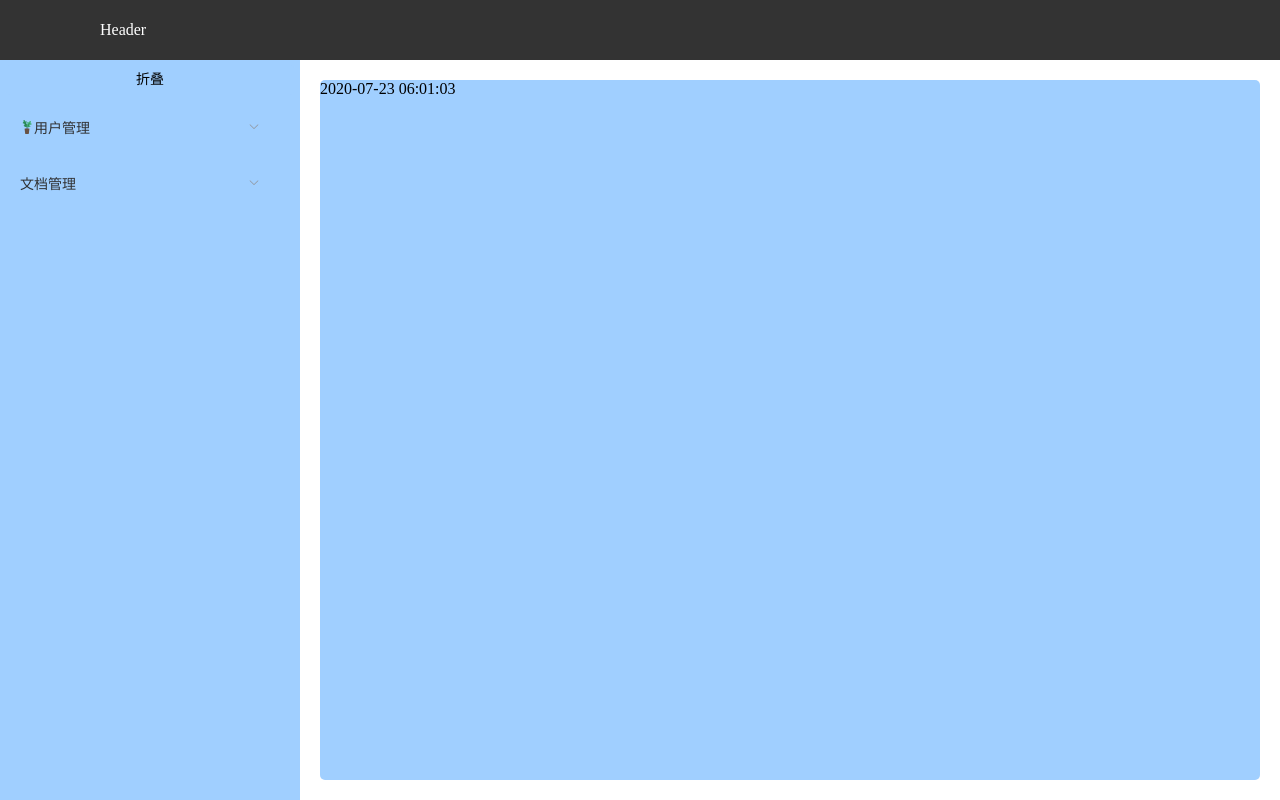
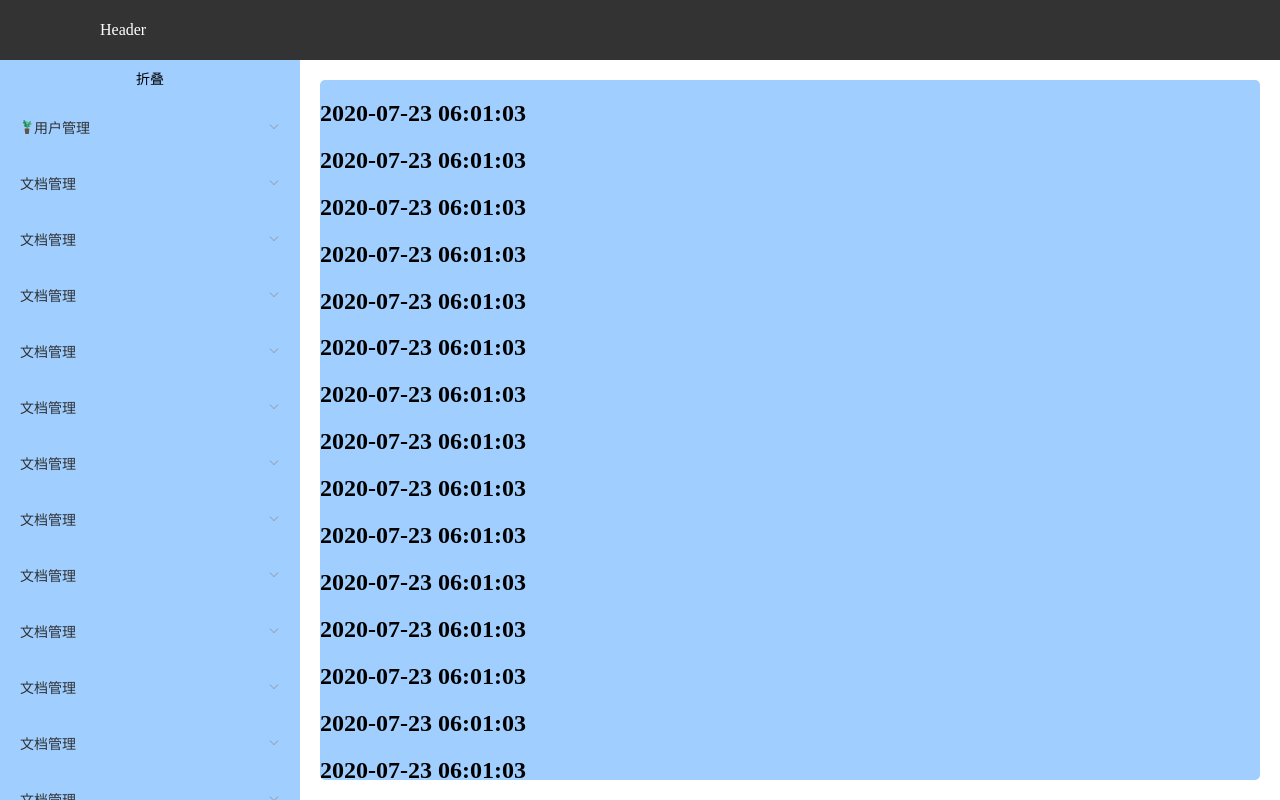
Before and after one commit to lwj1426282929/vue-cli3-seed, a Vue app: page / in a window 1280 px wide. Built offline with nearby package versions, Linux system fonts and the light colour scheme.

Commit message:
修改布局

```diff
--- a/src/layout/components/slidebar.vue
+++ b/src/layout/components/slidebar.vue
@@ -39,6 +39,57 @@ export default {
   created() {
     this.routes = [
       ...user,
+      ...document,
+      ...document,
+      ...document,
+      ...document,
+      ...document,
+      ...document,
+      ...document,
+      ...document,
+      ...document,
+      ...document,
+      ...document,
+      ...document,
+      ...document,
+      ...document,
+      ...document,
+      ...document,
+      ...document,
+      ...document,
+      ...document,
+      ...document,
+      ...document,
+      ...document,
+      ...document,
+      ...document,
+      ...document,
+      ...document,
+      ...document,
+      ...document,
+      ...document,
+      ...document,
+      ...document,
+      ...document,
+      ...document,
+      ...document,
+      ...document,
+      ...document,
+      ...document,
+      ...document,
+      ...document,
+      ...document,
+      ...document,
+      ...document,
+      ...document,
+      ...document,
+      ...document,
+      ...document,
+      ...document,
+      ...document,
+      ...document,
+      ...document,
+      ...document,
       ...document
     ]
   }
@@ -101,7 +152,7 @@ export default {
   }
 
   /deep/.el-submenu > .el-submenu__title .el-submenu__icon-arrow {
-    right: 40px;
+    right: 20px;
   }
 }
 </style>
--- a/src/layout/index.vue
+++ b/src/layout/index.vue
@@ -6,7 +6,9 @@
       <el-container>
         <el-main>
           <nav-bar v-if="$route.meta.title"></nav-bar>
-          <router-view class="page" />
+          <el-scrollbar wrap-class="scrollbar-wrapper">
+            <router-view class="page" />
+          </el-scrollbar>
         </el-main>
       </el-container>
     </el-container>
@@ -47,10 +49,26 @@ export default {
     display: flex;
     flex-direction: column;
 
-    .page {
+    & > .el-scrollbar {
       flex: 1;
+      background: #a0cfff;
       border-radius: 5px;
-      background: #a0cfff;
+
+      /deep/.el-scrollbar__wrap {
+        overflow: auto;
+      }
+
+      /deep/.scrollbar-wrapper {
+        overflow-x: hidden !important;
+      }
+
+      /deep/.el-scrollbar__bar.is-vertical {
+        right: 0px;
+      }
+
+      /deep/.el-scrollbar__bar.is-horizontal {
+        display: none;
+      }
     }
   }
 }
--- a/src/views/home/index.vue
+++ b/src/views/home/index.vue
@@ -1,5 +1,81 @@
 <template>
-  <div>{{ time }}</div>
+  <div>
+    <h2>{{ time }}</h2>
+    <h2>{{ time }}</h2>
+    <h2>{{ time }}</h2>
+    <h2>{{ time }}</h2>
+    <h2>{{ time }}</h2>
+    <h2>{{ time }}</h2>
+    <h2>{{ time }}</h2>
+    <h2>{{ time }}</h2>
+    <h2>{{ time }}</h2>
+    <h2>{{ time }}</h2>
+    <h2>{{ time }}</h2>
+    <h2>{{ time }}</h2>
+    <h2>{{ time }}</h2>
+    <h2>{{ time }}</h2>
+    <h2>{{ time }}</h2>
+    <h2>{{ time }}</h2>
+    <h2>{{ time }}</h2>
+    <h2>{{ time }}</h2>
+    <h2>{{ time }}</h2>
+    <h2>{{ time }}</h2>
+    <h2>{{ time }}</h2>
+    <h2>{{ time }}</h2>
+    <h2>{{ time }}</h2>
+    <h2>{{ time }}</h2>
+    <h2>{{ time }}</h2>
+    <h2>{{ time }}</h2>
+    <h2>{{ time }}</h2>
+    <h2>{{ time }}</h2>
+    <h2>{{ time }}</h2>
+    <h2>{{ time }}</h2>
+    <h2>{{ time }}</h2>
+    <h2>{{ time }}</h2>
+    <h2>{{ time }}</h2>
+    <h2>{{ time }}</h2>
+    <h2>{{ time }}</h2>
+    <h2>{{ time }}</h2>
+    <h2>{{ time }}</h2>
+    <h2>{{ time }}</h2>
+    <h2>{{ time }}</h2>
+    <h2>{{ time }}</h2>
+    <h2>{{ time }}</h2>
+    <h2>{{ time }}</h2>
+    <h2>{{ time }}</h2>
+    <h2>{{ time }}</h2>
+    <h2>{{ time }}</h2>
+    <h2>{{ time }}</h2>
+    <h2>{{ time }}</h2>
+    <h2>{{ time }}</h2>
+    <h2>{{ time }}</h2>
+    <h2>{{ time }}</h2>
+    <h2>{{ time }}</h2>
+    <h2>{{ time }}</h2>
+    <h2>{{ time }}</h2>
+    <h2>{{ time }}</h2>
+    <h2>{{ time }}</h2>
+    <h2>{{ time }}</h2>
+    <h2>{{ time }}</h2>
+    <h2>{{ time }}</h2>
+    <h2>{{ time }}</h2>
+    <h2>{{ time }}</h2>
+    <h2>{{ time }}</h2>
+    <h2>{{ time }}</h2>
+    <h2>{{ time }}</h2>
+    <h2>{{ time }}</h2>
+    <h2>{{ time }}</h2>
+    <h2>{{ time }}</h2>
+    <h2>{{ time }}</h2>
+    <h2>{{ time }}</h2>
+    <h2>{{ time }}</h2>
+    <h2>{{ time }}</h2>
+    <h2>{{ time }}</h2>
+    <h2>{{ time }}</h2>
+    <h2>{{ time }}</h2>
+    <h2>{{ time }}</h2>
+    <h2>{{ time }}</h2>
+  </div>
 </template>
 
 <script>
--- a/src/views/user/index.vue
+++ b/src/views/user/index.vue
@@ -1,5 +1,93 @@
 <template>
-  <div>用户列表</div>
+  <div>
+    <h1>用户列表</h1>
+    <h1>用户列表</h1>
+    <h1>用户列表</h1>
+    <h1>用户列表</h1>
+    <h1>用户列表</h1>
+    <h1>用户列表</h1>
+    <h1>用户列表</h1>
+    <h1>用户列表</h1>
+    <h1>用户列表</h1>
+    <h1>用户列表</h1>
+    <h1>用户列表</h1>
+    <h1>用户列表</h1>
+    <h1>用户列表</h1>
+    <h1>用户列表</h1>
+    <h1>用户列表</h1>
+    <h1>用户列表</h1>
+    <h1>用户列表</h1>
+    <h1>用户列表</h1>
+    <h1>用户列表</h1>
+    <h1>用户列表</h1>
+    <h1>用户列表</h1>
+    <h1>用户列表</h1>
+    <h1>用户列表</h1>
+    <h1>用户列表</h1>
+    <h1>用户列表</h1>
+    <h1>用户列表</h1>
+    <h1>用户列表</h1>
+    <h1>用户列表</h1>
+    <h1>用户列表</h1>
+    <h1>用户列表</h1>
+    <h1>用户列表</h1>
+    <h1>用户列表</h1>
+    <h1>用户列表</h1>
+    <h1>用户列表</h1>
+    <h1>用户列表</h1>
+    <h1>用户列表</h1>
+    <h1>用户列表</h1>
+    <h1>用户列表</h1>
+    <h1>用户列表</h1>
+    <h1>用户列表</h1>
+    <h1>用户列表</h1>
+    <h1>用户列表</h1>
+    <h1>用户列表</h1>
+    <h1>用户列表</h1>
+    <h1>用户列表</h1>
+    <h1>用户列表</h1>
+    <h1>用户列表</h1>
+    <h1>用户列表</h1>
+    <h1>用户列表</h1>
+    <h1>用户列表</h1>
+    <h1>用户列表</h1>
+    <h1>用户列表</h1>
+    <h1>用户列表</h1>
+    <h1>用户列表</h1>
+    <h1>用户列表</h1>
+    <h1>用户列表</h1>
+    <h1>用户列表</h1>
+    <h1>用户列表</h1>
+    <h1>用户列表</h1>
+    <h1>用户列表</h1>
+    <h1>用户列表</h1>
+    <h1>用户列表</h1>
+    <h1>用户列表</h1>
+    <h1>用户列表</h1>
+    <h1>用户列表</h1>
+    <h1>用户列表</h1>
+    <h1>用户列表</h1>
+    <h1>用户列表</h1>
+    <h1>用户列表</h1>
+    <h1>用户列表</h1>
+    <h1>用户列表</h1>
+    <h1>用户列表</h1>
+    <h1>用户列表</h1>
+    <h1>用户列表</h1>
+    <h1>用户列表</h1>
+    <h1>用户列表</h1>
+    <h1>用户列表</h1>
+    <h1>用户列表</h1>
+    <h1>用户列表</h1>
+    <h1>用户列表</h1>
+    <h1>用户列表</h1>
+    <h1>用户列表</h1>
+    <h1>用户列表</h1>
+    <h1>用户列表</h1>
+    <h1>用户列表</h1>
+    <h1>用户列表</h1>
+    <h1>用户列表</h1>
+  </div>
 </template>
 
 <script>
```
